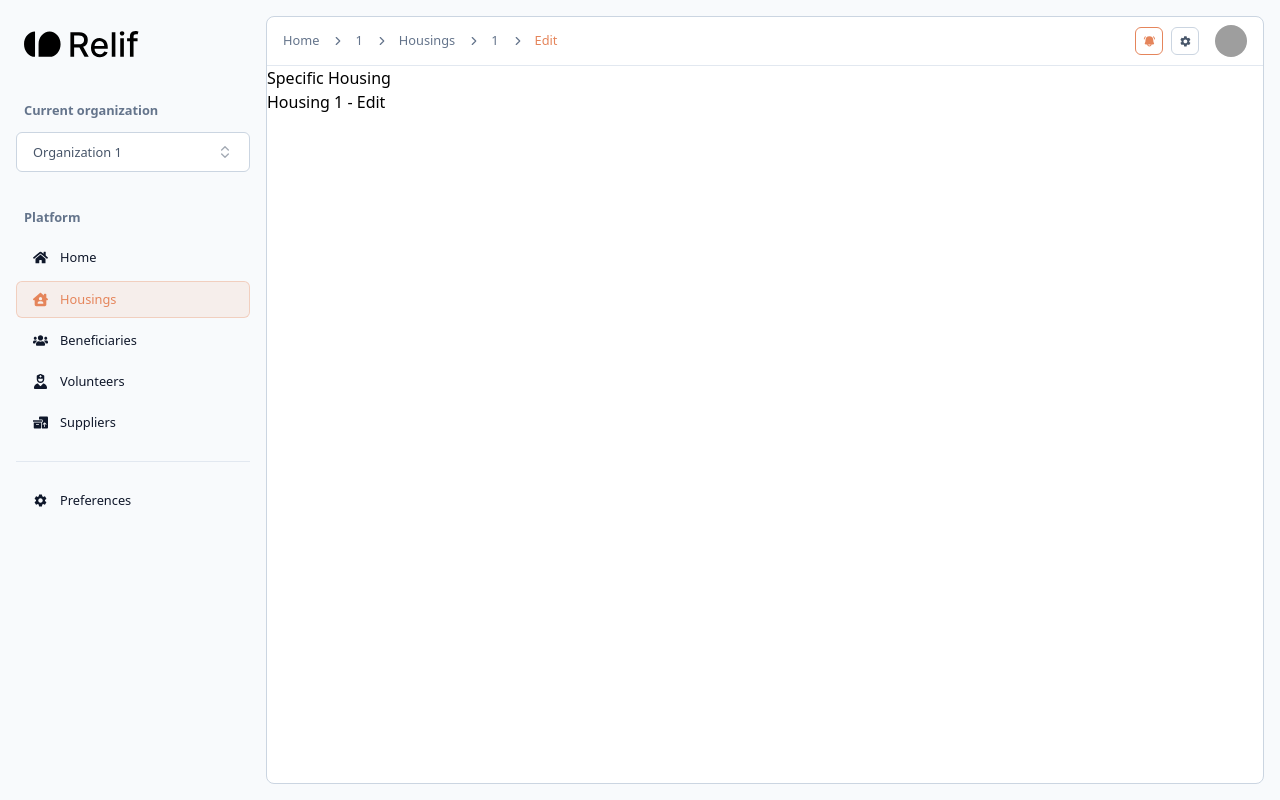
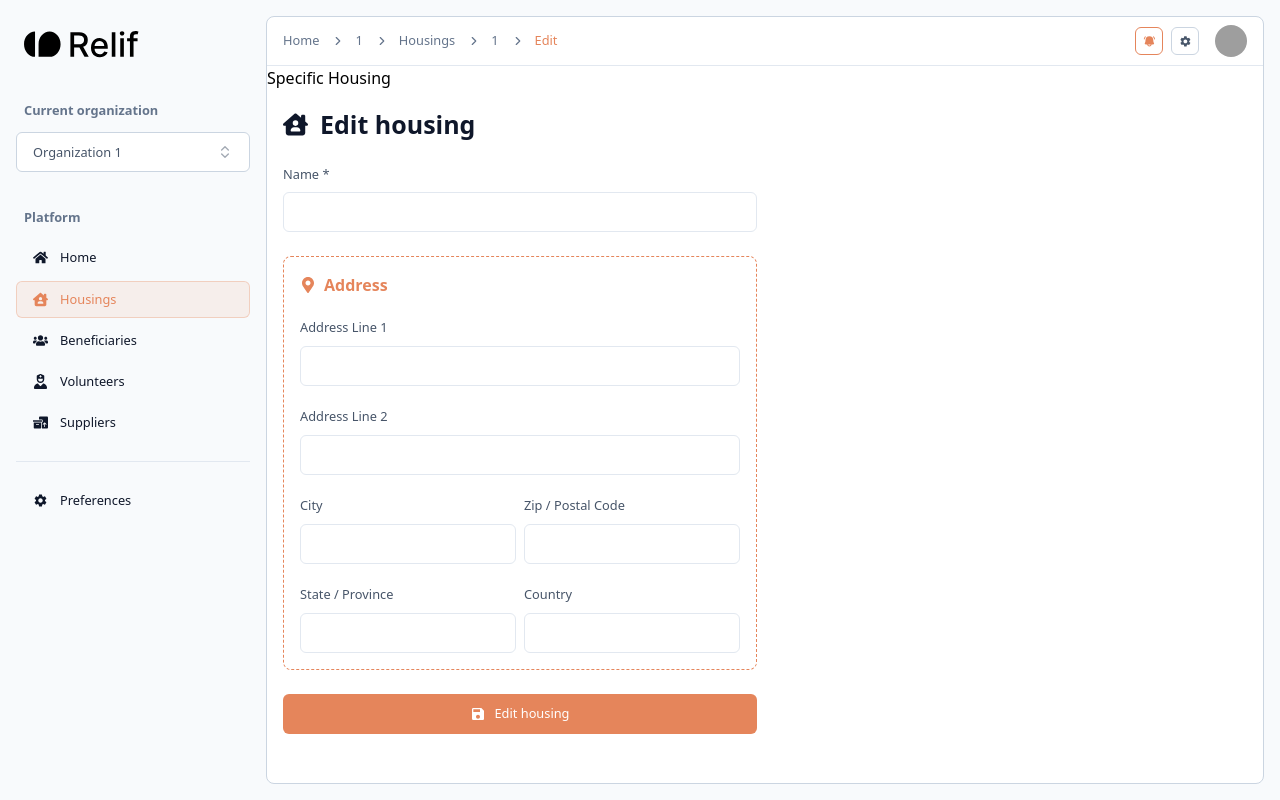
Before and after one commit to mattrelif/relif-platform, a Next.js app: page /1/app/1/housings/1/edit in a window 1280 px wide. Built offline with nearby package versions, Linux system fonts and the light colour scheme; grey boxes are pictures that could not be loaded.

Commit message:
feat: edit housing

```diff
--- a/src/app/[lang]/(pages)/app/(commons)/[organization_id]/beneficiaries/[beneficiary_id]/edit/page.tsx
+++ b/src/app/[lang]/(pages)/app/(commons)/[organization_id]/beneficiaries/[beneficiary_id]/edit/page.tsx
@@ -20,7 +20,7 @@ export default function Page({
     };
 }): ReactNode {
     return (
-        <div className="w-full h-max p-4 grid grid-cols-2 gap-4 border border-slate-200 rounded-lg">
+        <div className="w-full h-max p-4 grid grid-cols-2 gap-4">
             <div className="w-full h-max flex flex-col gap-6">
                 <h1 className="text-2xl text-relif-orange-200 font-bold flex items-center gap-3">
                     <MdEdit />
--- a/src/app/[lang]/(pages)/app/(commons)/[organization_id]/beneficiaries/[beneficiary_id]/layout.tsx
+++ b/src/app/[lang]/(pages)/app/(commons)/[organization_id]/beneficiaries/[beneficiary_id]/layout.tsx
@@ -7,7 +7,7 @@ export default function Layout({ children }: { children: ReactNode }): ReactNode
             <div className="w-full h-max border-b-[1px] p-2">
                 <TabsLayout />
             </div>
-            <div className="p-2 h-[calc(100vh-140px)] overflow-x-hidden overflow-y-scroll">
+            <div className="h-[calc(100vh-140px)] overflow-x-hidden overflow-y-scroll">
                 {children}
             </div>
         </div>
--- a/src/app/[lang]/(pages)/app/(commons)/[organization_id]/housings/[housing_id]/edit/page.tsx
+++ b/src/app/[lang]/(pages)/app/(commons)/[organization_id]/housings/[housing_id]/edit/page.tsx
@@ -1,15 +1,70 @@
+import { Button } from "@/components/ui/button";
+import { Input } from "@/components/ui/input";
+import { Label } from "@/components/ui/label";
 import { ReactNode } from "react";
+import { FaMapMarkerAlt } from "react-icons/fa";
+import { FaHouseChimneyUser } from "react-icons/fa6";
+import { MdSave } from "react-icons/md";
 
-export default function Page({
-    params,
-}: {
-    params: {
-        housing_id: string;
-    };
-}): ReactNode {
+export default function Page(): ReactNode {
     return (
-        <div>
-            <h2>Housing {params.housing_id} - Edit</h2>
+        <div className="w-full h-max p-4 grid grid-cols-2 gap-4">
+            <div className="w-full h-max flex flex-col gap-6">
+                <h1 className="text-2xl text-slate-900 font-bold flex items-center gap-3">
+                    <FaHouseChimneyUser />
+                    Edit housing
+                </h1>
+
+                <div className="flex flex-col gap-3">
+                    <Label htmlFor="fullName">Name *</Label>
+                    <Input id="fullName" name="fullName" type="text" defaultValue="" />
+                </div>
+
+                <div className="w-full h-max flex flex-col gap-6 p-4 border border-dashed border-relif-orange-200 rounded-lg">
+                    <h2 className="text-relif-orange-200 font-bold flex items-center gap-2">
+                        <FaMapMarkerAlt /> Address
+                    </h2>
+
+                    <div className="flex flex-col gap-3">
+                        <Label htmlFor="addressLine1">Address Line 1</Label>
+                        <Input id="addressLine1" name="addressLine1" type="text" />
+                    </div>
+
+                    <div className="flex flex-col gap-3">
+                        <Label htmlFor="addressLine2">Address Line 2</Label>
+                        <Input id="addressLine2" name="addressLine2" type="text" />
+                    </div>
+
+                    <div className="w-full flex items-center gap-2">
+                        <div className="flex flex-col gap-3 w-full">
+                            <Label htmlFor="city">City</Label>
+                            <Input id="city" name="city" type="text" />
+                        </div>
+
+                        <div className="flex flex-col gap-3 w-full">
+                            <Label htmlFor="postalCode">Zip / Postal Code</Label>
+                            <Input id="postalCode" name="postalCode" type="text" />
+                        </div>
+                    </div>
+
+                    <div className="w-full flex items-center gap-2">
+                        <div className="flex flex-col gap-3 w-full">
+                            <Label htmlFor="state">State / Province</Label>
+                            <Input id="state" name="state" type="text" />
+                        </div>
+
+                        <div className="flex flex-col gap-3 w-full">
+                            <Label htmlFor="country">Country</Label>
+                            <Input id="country" name="country" type="text" />
+                        </div>
+                    </div>
+                </div>
+
+                <Button className="flex items-center gap-2">
+                    <MdSave size={16} />
+                    Edit housing
+                </Button>
+            </div>
         </div>
     );
 }
```
